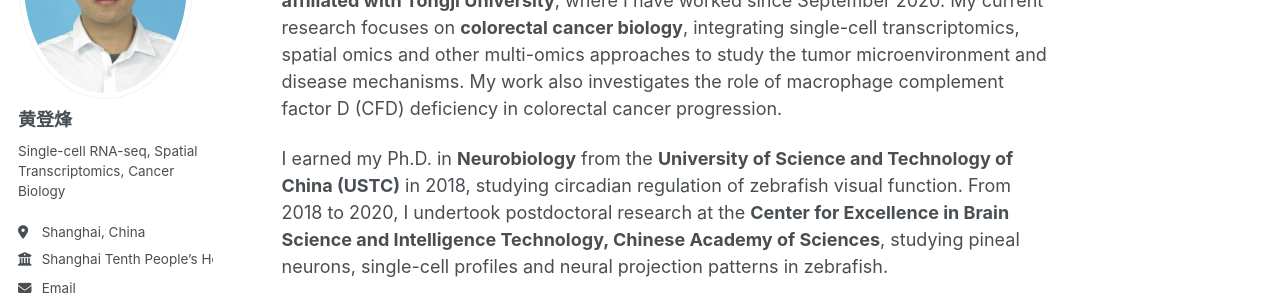
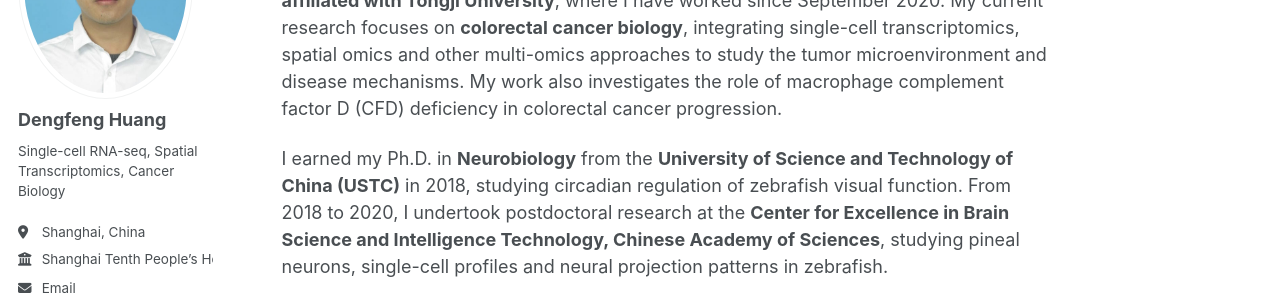
Before and after one commit to dfeng269/dfeng269.github.io, a Jekyll site: the page built from _pages/about.md, in a window 1280 px wide. Shown: the part 231-531 px from the top of the page. Built offline with Jekyll 4.4.1, drawn with Linux system fonts in a browser that asks for light colours; a style sheet for code colours, icons or effects is not loaded.

Commit message:
Update _config.yml

```diff
--- a/_config.yml
+++ b/_config.yml
@@ -24,7 +24,7 @@ repository               : "dfeng269/dfeng269.github.io"
 author:
   # Biographic information
   avatar           : "profile.png"
-  name             : "黄登烽"
+  name             : "Dengfeng Huang"
   pronouns         : # example: "she/her"
   bio              : "Single-cell RNA-seq, Spatial Transcriptomics, Cancer Biology"
   location         : "Shanghai, China"
```
